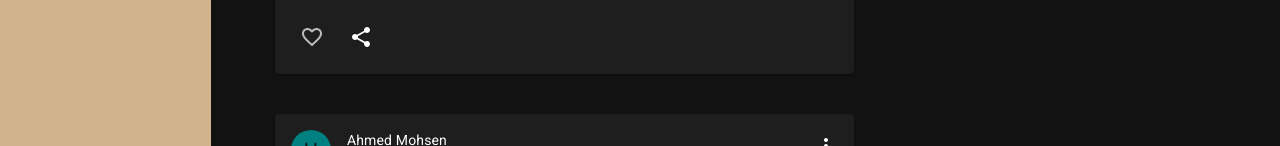
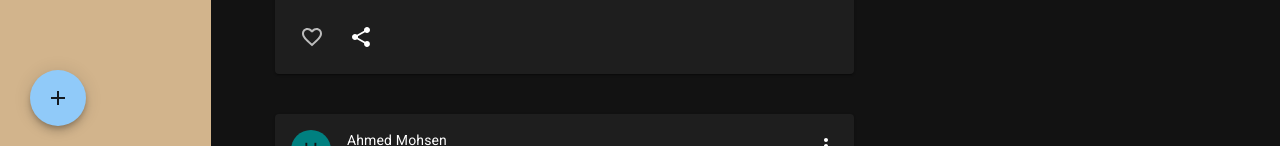
Before and after one commit to devhazemaq/social-networking-site, a React (Create React App) app: page / in a window 1280 px wide. Shown: the part 654-800 px from the top of the page. Built offline with nearby package versions, Linux system fonts and the light colour scheme.

Commit message:
i passed mode and setMode k propes

```diff
--- a/src/pages/HomePage/index.jsx
+++ b/src/pages/HomePage/index.jsx
@@ -1,19 +1,21 @@
 import React from "react";
 import Navbar from "../../components/Navbar";
-import Sidebar from "../../components/Sidebar"
+import Sidebar from "../../components/Sidebar";
 import Feed from "../../components/Feed";
 import Rightbar from "../../components/Rightbar";
 import { Stack } from "@mui/material";
+import Add from "../../components/Add";
 
-const HomePage = () => {
+const HomePage = ({ mode, setMode }) => {
   return (
     <>
-      <Navbar/>
-      <Stack direction="row" spacing={2} justifyContent="space-between" >
-        <Sidebar/>
+      <Navbar />
+      <Stack direction="row" spacing={2} justifyContent="space-between">
+        <Sidebar mode={mode} setMode={setMode} />
         <Feed />
         <Rightbar />
       </Stack>
+      <Add/>
     </>
   );
 };
```
